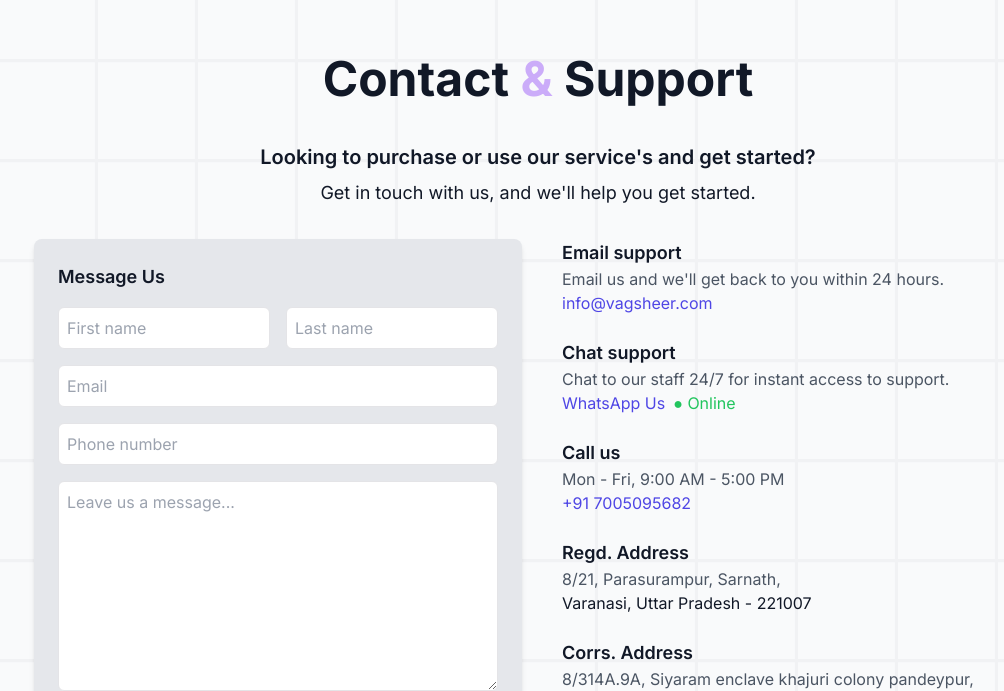
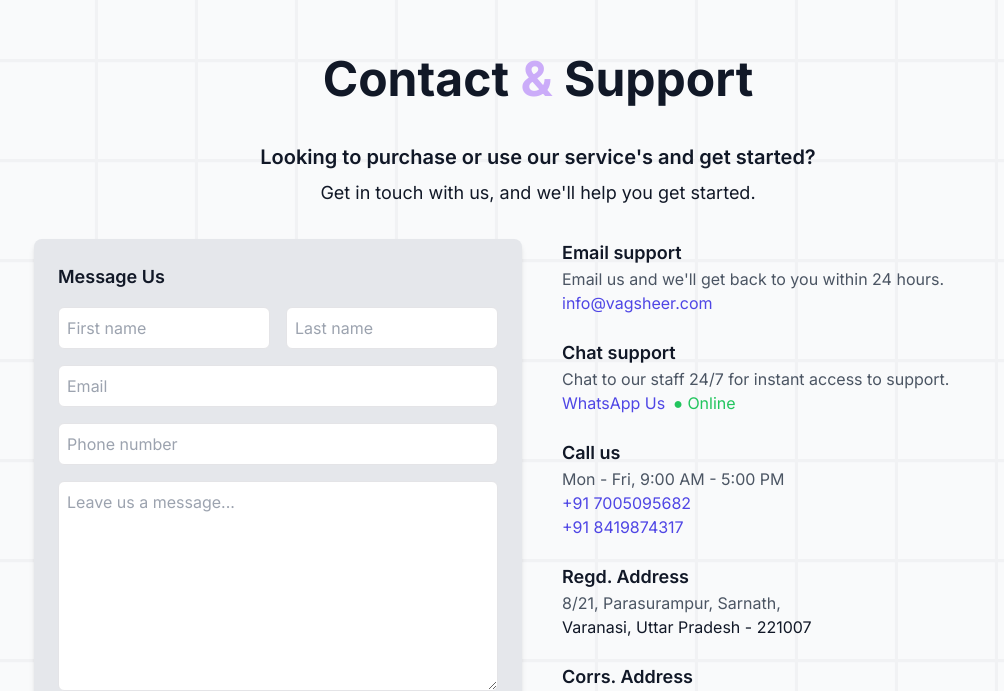
Before and after one commit to vag-web/vagsheer, a Next.js app: page /contactus in a window 1280 px wide. Shown: the part 141-832 px from the top of the page, without its empty margins (102-1106 px from the left). Built offline with nearby package versions, Linux system fonts and the light colour scheme.

Commit message:
contact updates

```diff
--- a/app/contactus/page.tsx
+++ b/app/contactus/page.tsx
@@ -153,7 +153,7 @@
                       Mon - Fri, 9:00 AM - 5:00 PM
                     </p>
                     <p className="text-indigo-600">+91 7005095682</p>
-                    {/* <p className="text-indigo-600">+91 8419874317</p> */}
+                    <p className="text-indigo-600">+91 8419874317</p>
                   </div>
                   <div>
                     <h2 className="text-lg font-semibold">Regd. Address</h2>
```
